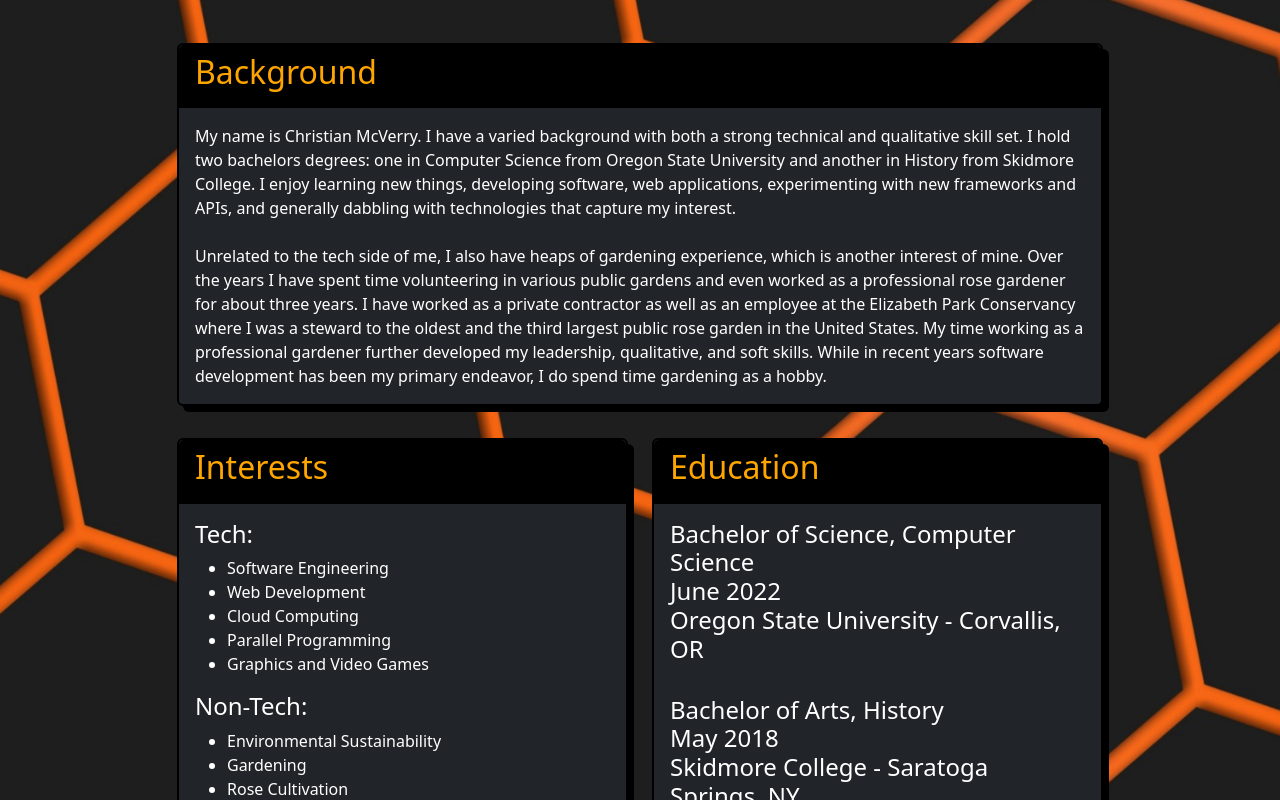
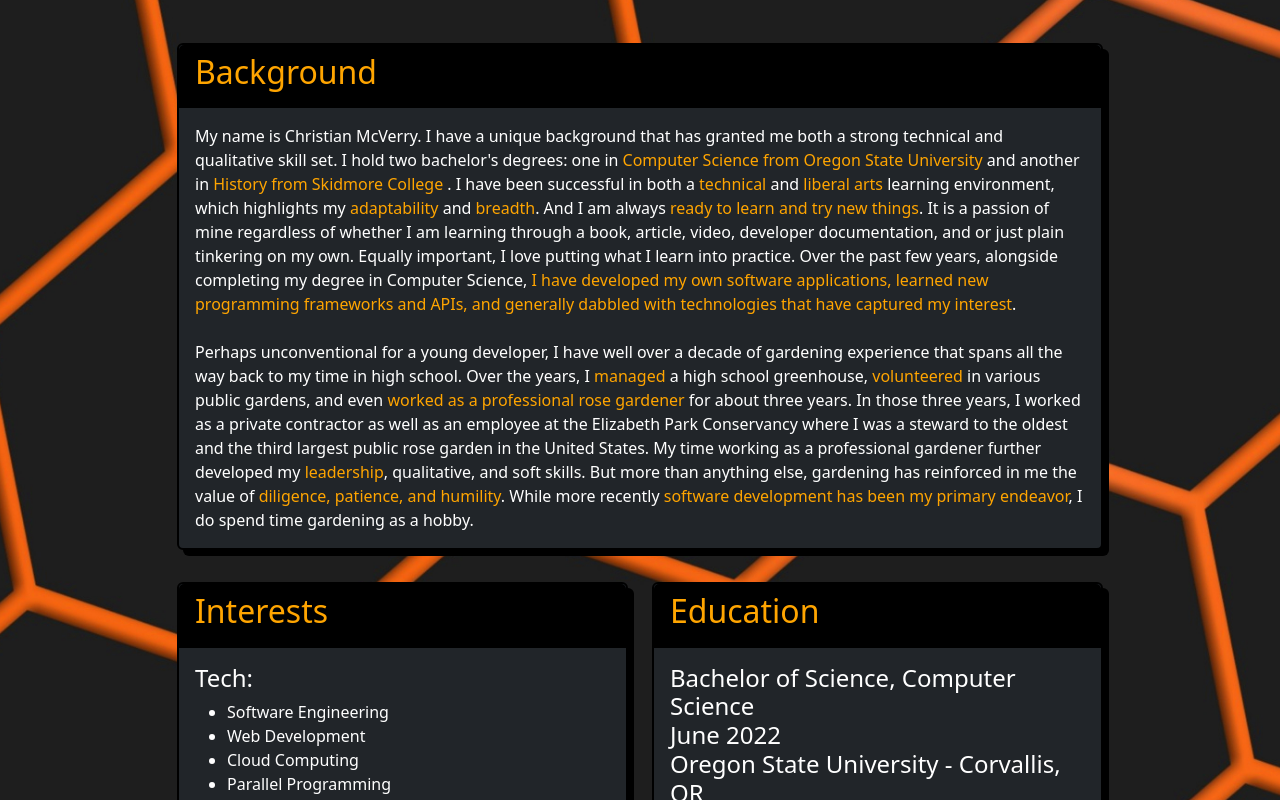
Before and after one commit to cmcverry/cmcverry.github.io, a React (Create React App) app: page / in a window 1280 px wide. Shown: the part 960-1760 px from the top of the page. Built offline with nearby package versions, Linux system fonts and the light colour scheme.

Commit message:
Added missing content to portfolio, fixed some typos, and implemented some minor style changes

```diff
--- a/src/components/About/About.css
+++ b/src/components/About/About.css
@@ -49,3 +49,7 @@
     background-color: black;
     color: orange;
 }
+
+.highlight-text{
+    color: orange;
+}
--- a/src/components/About/About.jsx
+++ b/src/components/About/About.jsx
@@ -16,15 +16,19 @@
                             <Card.Header><h2>Background</h2></Card.Header>
                             <Card.Body>
                                 <Card.Text>
-                                        My name is Christian McVerry. I have a varied background with both a strong technical and qualitative skill set. I hold two bachelors degrees:
-                                        one in Computer Science from Oregon State University and another in History from Skidmore College. I enjoy learning new things,
-                                         developing software, web applications, experimenting with new frameworks and APIs, and generally dabbling  with technologies that capture my interest.
+                                        My name is Christian McVerry. I have a unique background that has granted me both a strong technical and qualitative skill set. I hold two bachelor's degrees:
+                                        one in <span className="highlight-text">Computer Science from Oregon State University </span> and another in <span className="highlight-text"> History from Skidmore College </span> . I have been successful in both a <span className="highlight-text">technical</span> and <span className="highlight-text">liberal arts</span> learning environment,
+                                        which highlights my <span className="highlight-text">adaptability </span> and <span className="highlight-text">breadth</span>. And I am always <span className="highlight-text">ready to learn and try new things</span>. It is a passion of mine regardless of
+                                        whether I am learning through a book, article, video, developer documentation, and or just plain tinkering on my own. Equally important, I love putting what I learn into practice. Over the past few years,
+                                         alongside completing my degree in Computer Science, <span className="highlight-text"> I have developed my own software applications, learned new programming frameworks and APIs, and generally dabbled with technologies that
+                                         have captured my interest</span>.
                                     <br/>
                                     <br/>
-                                        Unrelated to the tech side of me, I also have heaps of gardening experience, which is another interest of mine. Over the years I have spent time
-                                        volunteering in various public gardens and even worked as a professional rose gardener for about three years. I have worked as a private contractor as well as an employee at
+                                        Perhaps unconventional for a young developer, I have well over a decade of gardening experience that spans all the way back to my time in high school. Over the years, I <span className="highlight-text">managed</span> a high school greenhouse,
+                                        <span className="highlight-text"> volunteered</span> in various public gardens, and even <span className="highlight-text">worked as a professional rose gardener</span> for about three years. In those three years, I worked as a private contractor as well as an employee at
                                         the Elizabeth Park Conservancy where I was a steward to the oldest and the third largest public rose garden in the United States. My time working as a professional
-                                        gardener further developed my leadership, qualitative, and soft skills. While in recent years software development has been my primary endeavor, I do spend time gardening as a hobby.
+                                        gardener further developed my <span className="highlight-text">leadership</span>, qualitative, and soft skills. But more than anything else, gardening has reinforced in me the value of <span className="highlight-text">diligence, patience, and humility</span>.
+                                        While more recently <span className="highlight-text">software development has been my primary endeavor</span>, I do spend time gardening as a hobby.
                                 </Card.Text>
                             </Card.Body>
                         </Card>
```
Also changed, not shown: src/data/projects.json.
